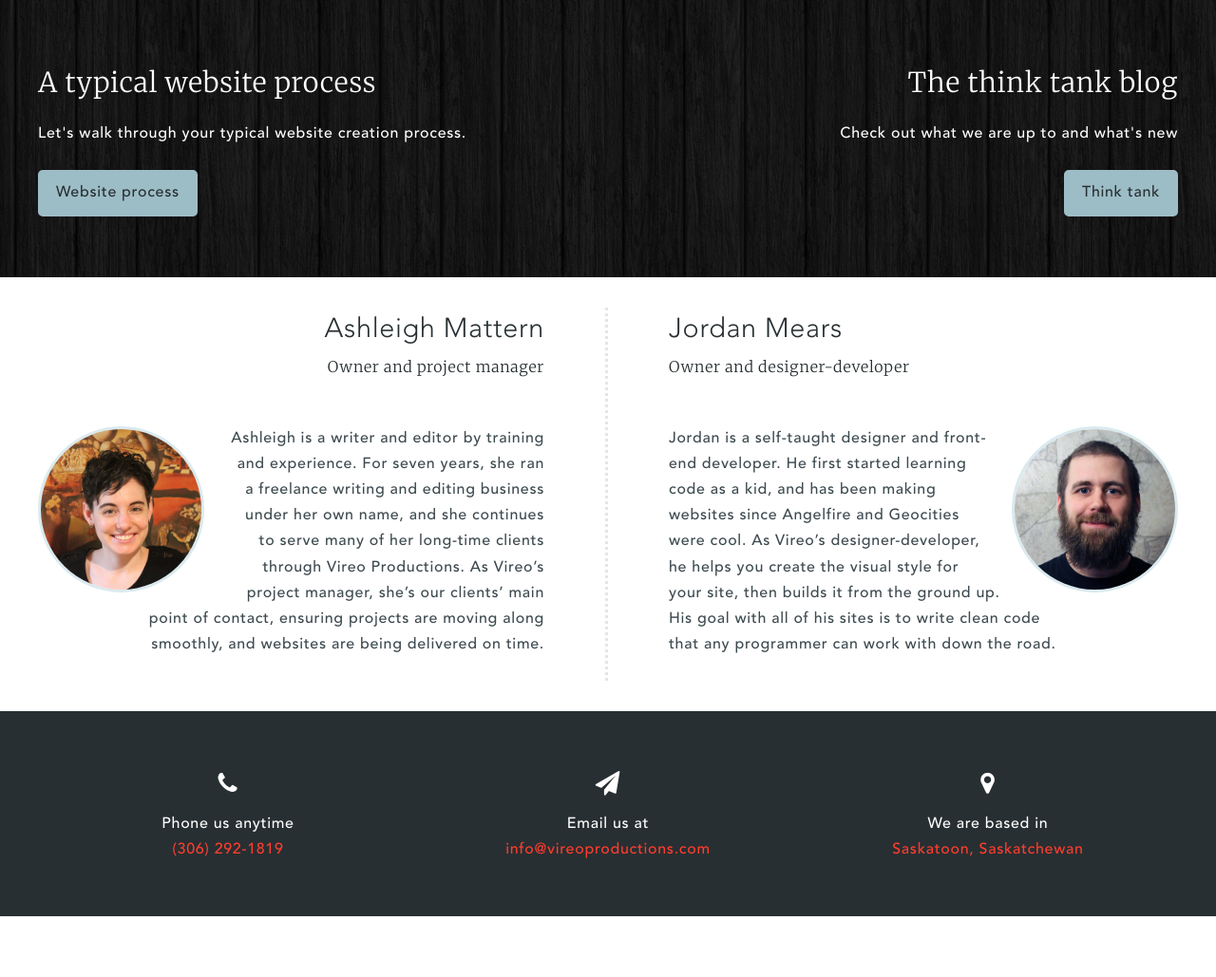
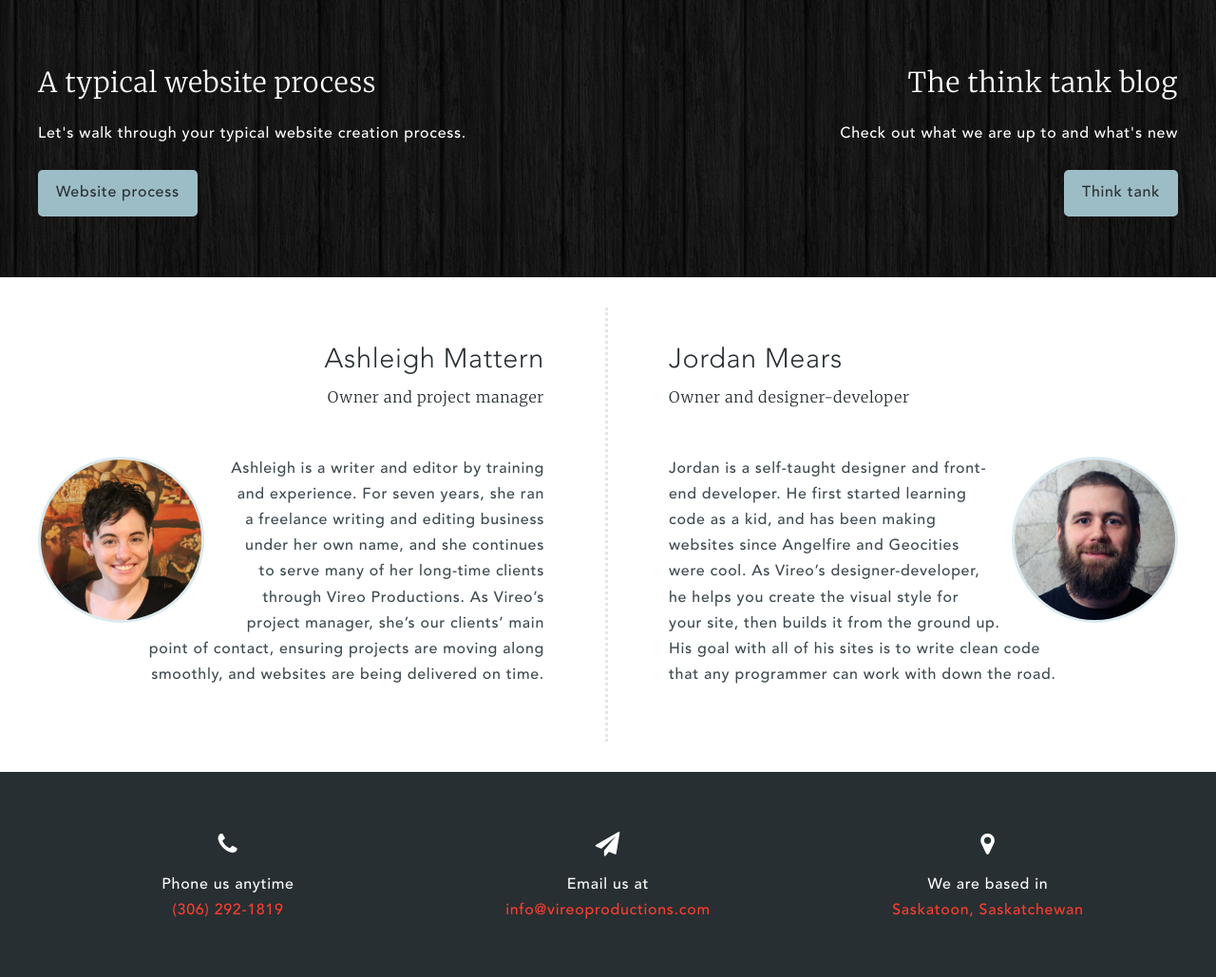
Before and after one commit to 7Mears/vireo, a WordPress theme: the page made by themes/vireo/page-about.php in a window 1280 px wide. Shown: the part 1339-2368 px from the top of the page at 95% size. Before the commit the page ends 2304 px from the top, so only its background shows below. Run offline with PHP 8.4 and a stand-in for WordPress, Linux system fonts and the light colour scheme; the site name, menu and one post (Sample post) are stand-ins, and other content is empty; some libraries are stand-ins or nearby versions.

Commit message:
minor about styles, added stock photos to the collection

```diff
--- a/themes/vireo/sass/theme/_about.scss
+++ b/themes/vireo/sass/theme/_about.scss
@@ -91,6 +91,7 @@
   width: 50%;
   float: left;
   margin: $padding-main 0;
+  padding: $padding-main 0;
 
   &:first-child {
     padding-right: ($padding-main * 2);
--- a/themes/vireo/style.css
+++ b/themes/vireo/style.css
@@ -1251,6 +1251,7 @@ object {
   width: 50%;
   float: left;
   margin: 2em 0;
+  padding: 2em 0;
 }
 .person:first-child {
   padding-right: 4em;
```
Also changed, not shown: themes/vireo/images/stocks/stock8.jpg (added), 7 other files.
